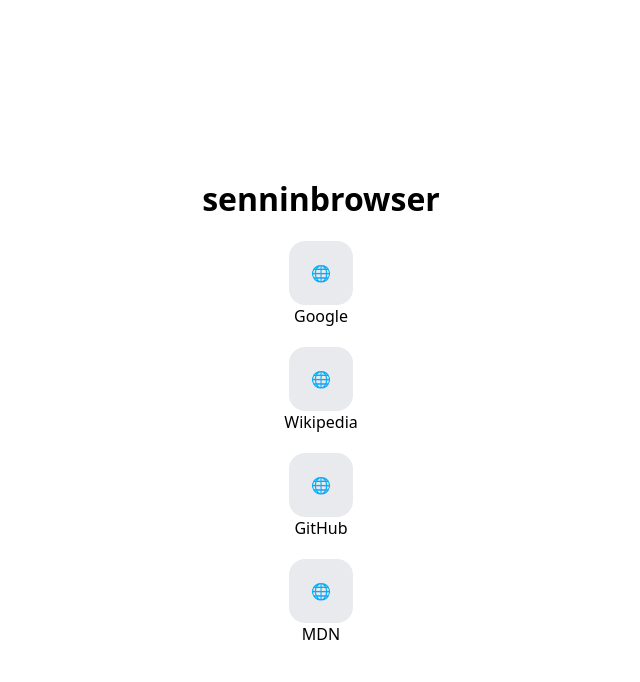
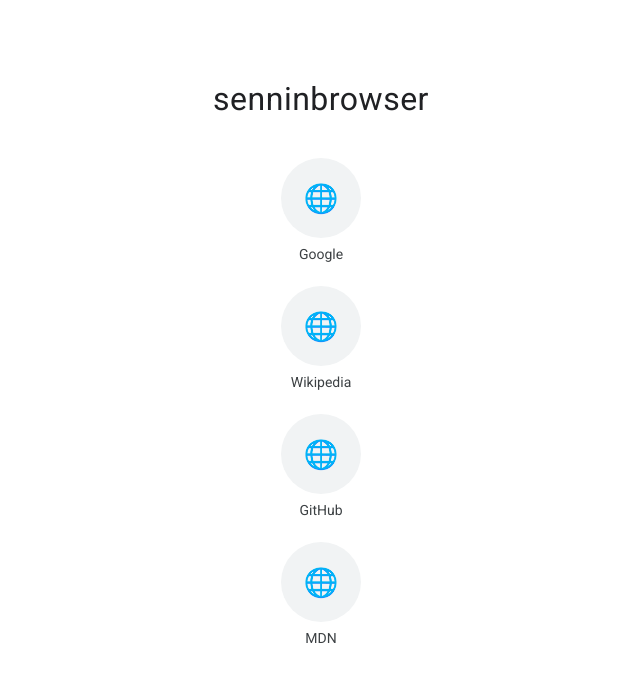
Before and after one commit to xianrendesu-max/Proxy, a website: page public/home.html in a window 1280 px wide. Shown: the whole page, without its empty margins (319-959 px from the left). Drawn offline with Linux system fonts and the light colour scheme.

Commit message:
Update home.html

```diff
--- a/public/home.html
+++ b/public/home.html
@@ -3,37 +3,69 @@
 <head>
 <meta charset="UTF-8">
 <title>Home</title>
+
 <style>
+@import url("https://fonts.googleapis.com/css2?family=Roboto:wght@400;500&display=swap");
+
 body {
-  margin:0;
-  font-family:system-ui;
-  height:100vh;
-  display:flex;
-  flex-direction:column;
-  align-items:center;
-  justify-content:center;
+  margin: 0;
+  font-family: Roboto, system-ui, sans-serif;
+  height: 100vh;
+  display: flex;
+  flex-direction: column;
+  align-items: center;
+  background: #fff;
+  color: #202124;
 }
+
+h1 {
+  margin-top: 80px;
+  margin-bottom: 40px;
+  font-weight: 400;
+  font-size: 32px;
+  letter-spacing: 0.5px;
+}
+
 #sites {
-  display:grid;
-  grid-template-columns:repeat(auto-fill,100px);
-  gap:20px;
+  display: grid;
+  grid-template-columns: repeat(auto-fill, 112px);
+  gap: 24px;
 }
+
 .site {
-  cursor:pointer;
-  text-align:center;
+  cursor: pointer;
+  text-align: center;
+  user-select: none;
 }
-.site div {
-  width:64px;
-  height:64px;
-  background:#e8eaed;
-  border-radius:16px;
-  display:flex;
-  align-items:center;
-  justify-content:center;
-  margin:auto;
+
+.site:hover .icon {
+  box-shadow: 0 4px 12px rgba(60,64,67,.3);
+}
+
+.icon {
+  width: 80px;
+  height: 80px;
+  background: #f1f3f4;
+  border-radius: 50%;
+  display: flex;
+  align-items: center;
+  justify-content: center;
+  margin: auto;
+  font-size: 28px;
+  transition: box-shadow .2s ease;
+}
+
+.label {
+  margin-top: 8px;
+  font-size: 14px;
+  color: #3c4043;
+  overflow: hidden;
+  white-space: nowrap;
+  text-overflow: ellipsis;
 }
 </style>
 </head>
+
 <body>
 
 <h1>senninbrowser</h1>
@@ -41,15 +73,18 @@
 
 <script>
 fetch("/sites.json")
-  .then(r=>r.json())
-  .then(sites=>{
-    const box=document.getElementById("sites");
-    sites.forEach(s=>{
-      const d=document.createElement("div");
-      d.className="site";
-      d.innerHTML=`<div>🌐</div>${s.name}`;
-      d.onclick=()=>parent.postMessage(
-        {type:"navigate", value:s.url}, "*"
+  .then(r => r.json())
+  .then(sites => {
+    const box = document.getElementById("sites");
+    sites.forEach(s => {
+      const d = document.createElement("div");
+      d.className = "site";
+      d.innerHTML = `
+        <div class="icon">🌐</div>
+        <div class="label">${s.name}</div>
+      `;
+      d.onclick = () => parent.postMessage(
+        { type: "navigate", value: s.url }, "*"
       );
       box.appendChild(d);
     });
```
